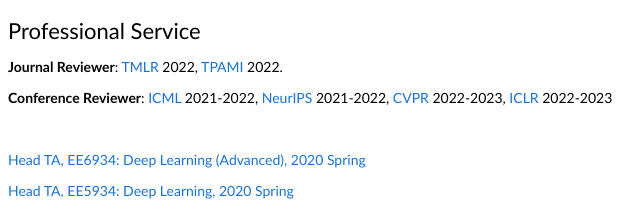
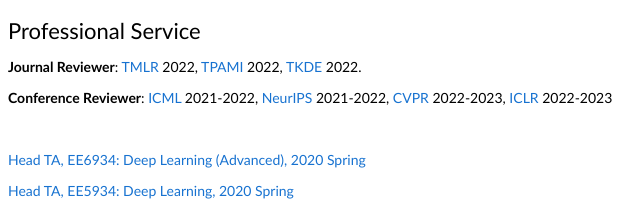
Before and after one commit to LHXXHB/lhxxhb.github.io, a plain HTML site: page index.html in a window 1280 px wide. Shown: the part 2637-2847 px from the top of the page, 252-892 px from the left. Drawn offline with Linux system fonts and the light colour scheme.

Commit message:
refresh cv

```diff
--- a/index.html
+++ b/index.html
@@ -336,7 +336,7 @@
         <td style="padding:20px;width:100%;vertical-align:middle">
         <heading>Professional Service</heading>
           <p>
-            <strong>Journal Reviewer</strong>: <a href="https://openreview.net/group?id=TMLR">TMLR</a> 2022, <a href="https://ieeexplore.ieee.org/xpl/RecentIssue.jsp?punumber=34">TPAMI</a> 2022.
+            <strong>Journal Reviewer</strong>: <a href="https://openreview.net/group?id=TMLR">TMLR</a> 2022, <a href="https://ieeexplore.ieee.org/xpl/RecentIssue.jsp?punumber=34">TPAMI</a> 2022, <a href="https://ieeexplore.ieee.org/xpl/RecentIssue.jsp?punumber=69">TKDE</a> 2022.
           </p>
 
           <p>
```
